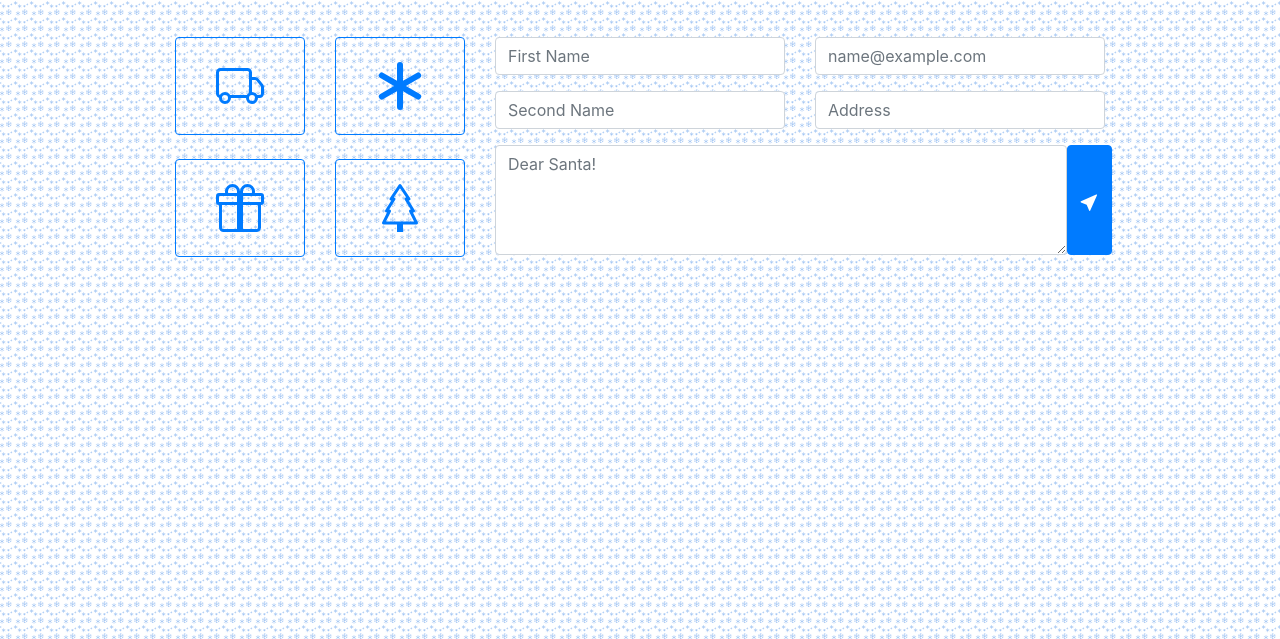
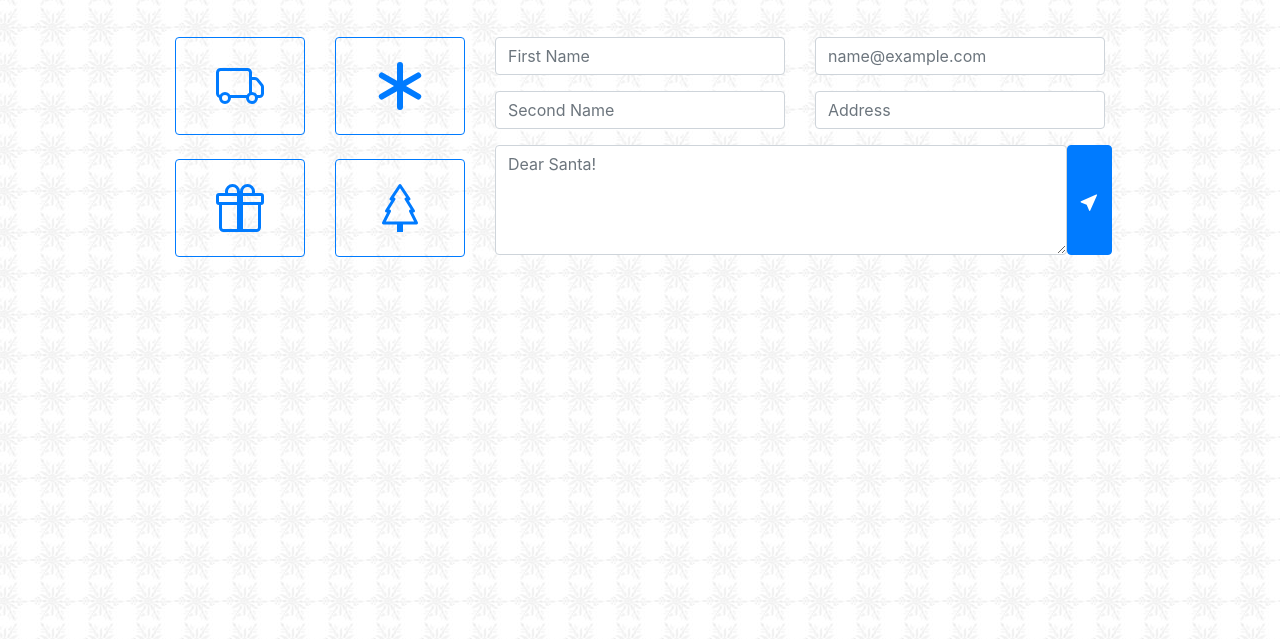
Before and after one commit to valyadvorzhak/Frontend_homeworks, a plain HTML site: page hw9/hw9.1-bootstrap/index.html in a window 1280 px wide. Shown: the part 161-800 px from the top of the page. Drawn offline with Linux system fonts and the light colour scheme.

Commit message:
add home work 9.1 bootstrap with snowflake

```diff
--- a/hw9/hw9.1-bootstrap/style.css
+++ b/hw9/hw9.1-bootstrap/style.css
@@ -42,7 +42,7 @@
 
 
 .snow {
-  background-image: url('img/icons8-snow-storm-16.png');
+  background-image: url('img/1-1.jpg');
   animation: snow 20s linear infinite;
       }
 @keyframes snow {
```
Also changed, not shown: hw9/hw9.1-bootstrap/img/1-1.jpg (added), hw9/hw9.1-bootstrap/img/1.jpg (added), hw9/hw9.1-bootstrap/img/icons8-snow-storm-16.png (deleted).
